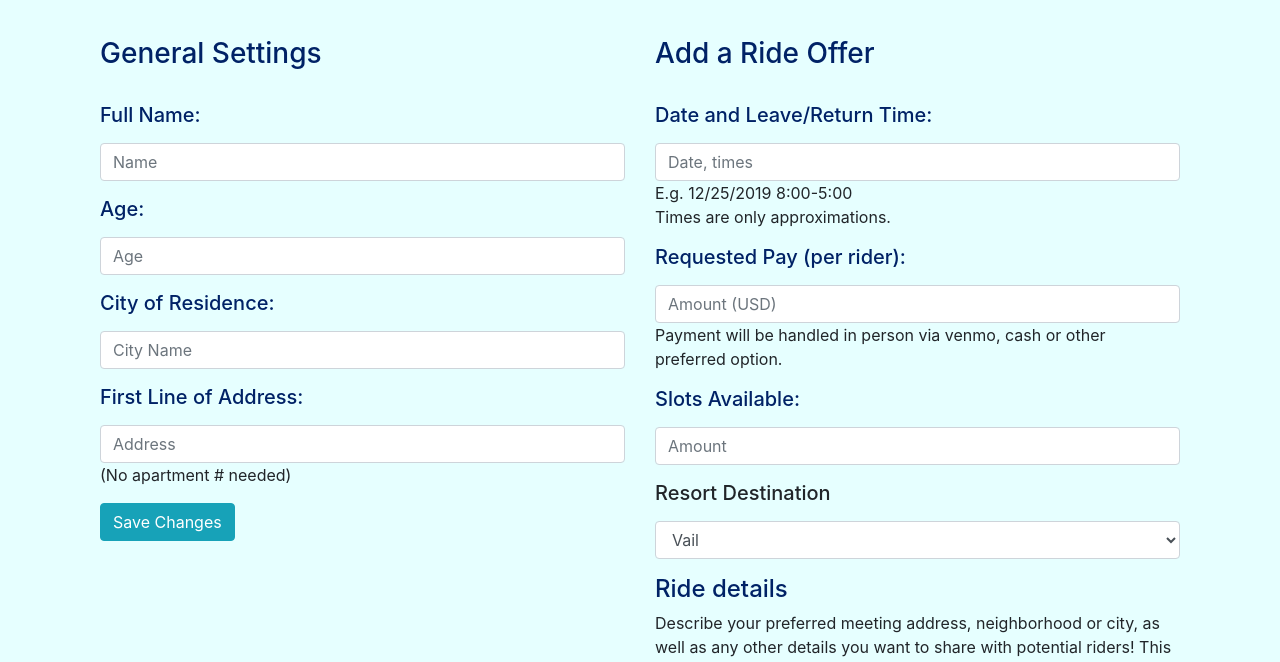
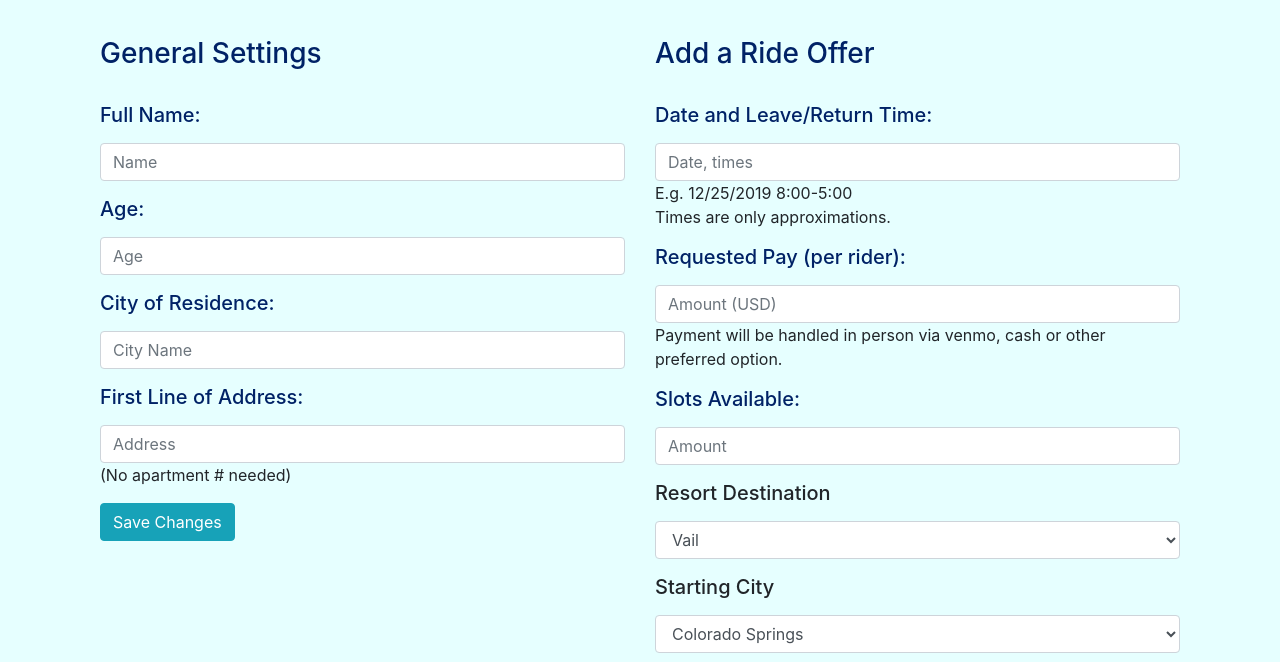
Before and after one commit to dygr/BurgerCrushersProject, a plain HTML site: page views/Settings.html in a window 1280 px wide. Shown: the part 135-797 px from the top of the page. Drawn offline with nearby package versions, Linux system fonts and the light colour scheme.

Commit message:
Update Settings.html

```diff
--- a/views/Settings.html
+++ b/views/Settings.html
@@ -46,6 +46,7 @@
           var slots = $("#slotsInput").val();
           var resort = $("#resort1").val();
           var description = $("#driverRideDescription").val();
+          var start = $("#start1").val();
           var array = [date, pay, slots, resort, description];
           $.ajax({
               method: 'POST',
@@ -148,6 +149,15 @@
                         </select>
                       </div>
                       <div class="form-group">
+                        <label for="resort1"><h5>Starting City</h5></label>
+                        <select class="form-control" id="start1">
+                          <option>Colorado Springs</option>
+                          <option>Denver</option>
+                          <option>Boulder</option>
+                          <option>Fort Collins</option>
+                        </select>
+                      </div>
+                      <div class="form-group">
                         <label for="DriverRideDescription"><h4 style="color:#002266;">Ride details</h4>
                           <p>
                             Describe your preferred meeting address, neighborhood or city, as well as any other
```
